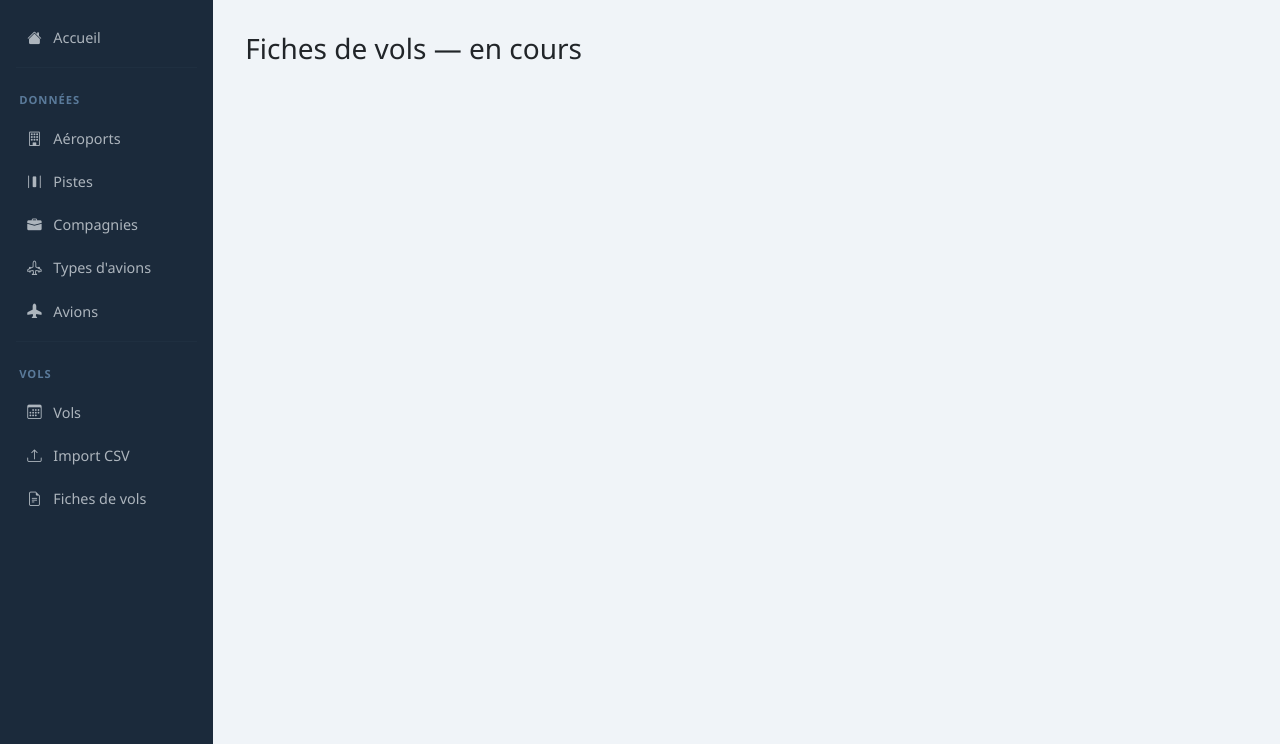
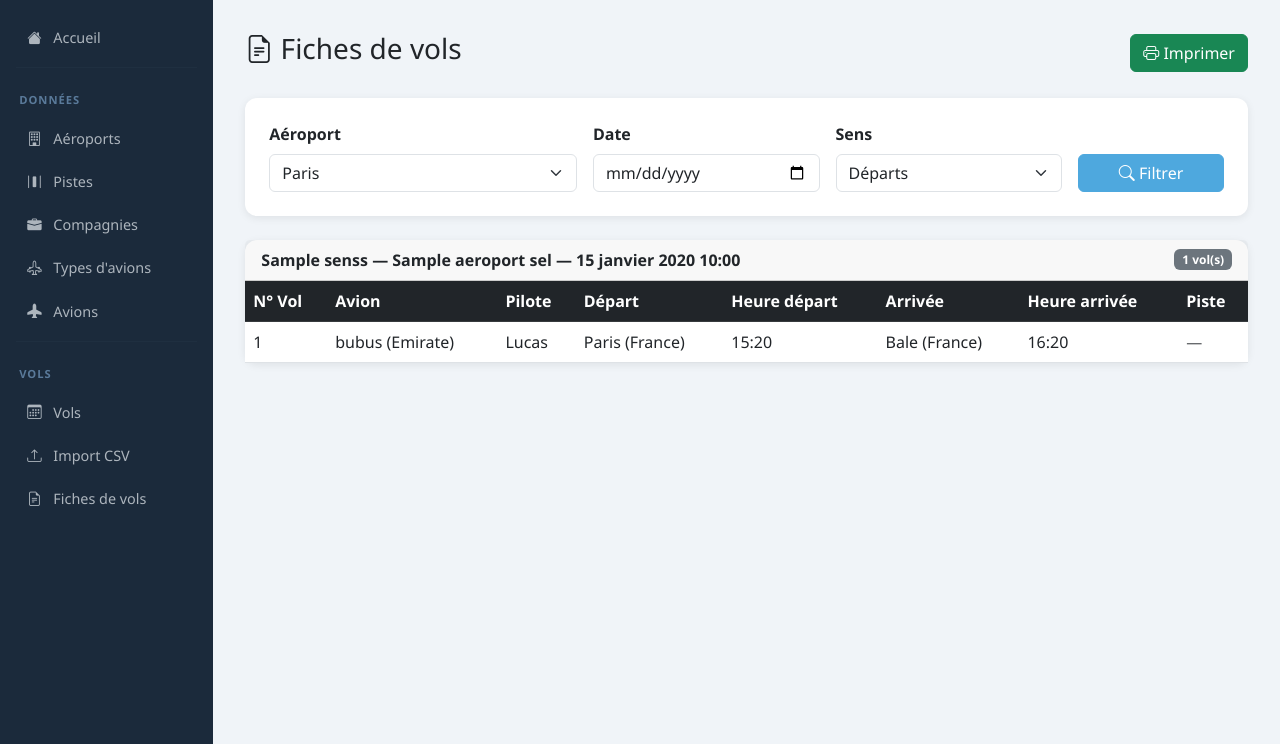
Before and after one commit to Patpat200/Gestion-Trafic-Aerien-Django, a Django app: template TraficAerien/templates/TraficAerien/fiche_vols.html in a window 1280 px wide. Shown: the part 56-800 px from the top of the page. Run offline with Django 5.2, Linux system fonts and the light colour scheme; data comes from the database, SQL or seed files in the repository; the template is opened without the code that fills it: values that come from a table or form of the project are taken from there, most other values are stand-ins (such as "Sample title", 1, 10 or a date in 2020).

Commit message:
html corrigé

```diff
--- a/TraficAerien/templates/TraficAerien/fiche_vols.html
+++ b/TraficAerien/templates/TraficAerien/fiche_vols.html
@@ -1,3 +1,78 @@
 {% extends 'TraficAerien/base.html' %}
-{% block title %}Fiches vols{% endblock %}
-{% block content %}<h3>Fiches de vols — en cours</h3>{% endblock %}
+{% block title %}Fiches de vols{% endblock %}
+{% block content %}
+<style>
+@media print {
+  .sidebar, .navbar, .btn, .no-print { display: none !important; }
+  .card { box-shadow: none !important; border: 1px solid #ccc !important; }
+}
+</style>
+<div class="d-flex justify-content-between align-items-center mb-4 no-print">
+  <h3><i class="bi bi-file-earmark-text"></i> Fiches de vols</h3>
+  {% if vols is not None %}
+  <button onclick="window.print()" class="btn btn-success">
+    <i class="bi bi-printer"></i> Imprimer
+  </button>
+  {% endif %}
+</div>
+<div class="card p-4 mb-4 no-print">
+  <form method="get" class="row g-3 align-items-end">
+    <div class="col-md-4">
+      <label class="form-label fw-bold">Aéroport</label>
+      <select name="aeroport_id" class="form-select" required>
+        <option value="">— Choisir —</option>
+        {% for a in aeroports %}
+        <option value="{{ a.pk }}" {% if aeroport_sel and aeroport_sel.pk == a.pk %}selected{% endif %}>{{ a.nom }}</option>
+        {% endfor %}
+      </select>
+    </div>
+    <div class="col-md-3">
+      <label class="form-label fw-bold">Date</label>
+      <input type="date" name="date" value="{{ date_sel }}" class="form-control" required>
+    </div>
+    <div class="col-md-3">
+      <label class="form-label fw-bold">Sens</label>
+      <select name="sens" class="form-select">
+        <option value="depart" {% if sens == 'depart' %}selected{% endif %}>Départs</option>
+        <option value="arrivee" {% if sens == 'arrivee' %}selected{% endif %}>Arrivées</option>
+      </select>
+    </div>
+    <div class="col-md-2">
+      <button type="submit" class="btn btn-primary w-100">
+        <i class="bi bi-search"></i> Filtrer
+      </button>
+    </div>
+  </form>
+</div>
+{% if vols is not None %}
+<div class="card">
+  <div class="card-header d-flex justify-content-between align-items-center">
+    <strong>{{ sens|capfirst }}s — {{ aeroport_sel.nom }} — {{ date_sel }}</strong>
+    <span class="badge bg-secondary">{{ vols|length }} vol(s)</span>
+  </div>
+  <table class="table table-hover mb-0">
+    <thead class="table-dark">
+      <tr>
+        <th>N° Vol</th><th>Avion</th><th>Pilote</th>
+        <th>Départ</th><th>Heure départ</th>
+        <th>Arrivée</th><th>Heure arrivée</th><th>Piste</th>
+      </tr>
+    </thead>
+    <tbody>
+      {% for v in vols %}
+      <tr>
+        <td>{{ v.id }}</td><td>{{ v.avion }}</td><td>{{ v.pilote }}</td>
+        <td>{{ v.aeroport_depart }}</td>
+        <td>{{ v.date_heure_depart|date:"H:i" }}</td>
+        <td>{{ v.aeroport_arrivee }}</td>
+        <td>{{ v.date_heure_arrivee|date:"H:i" }}</td>
+        <td>{% if v.piste_arrivee %}{{ v.piste_arrivee.numero }}{% else %}<span class="text-muted">—</span>{% endif %}</td>
+      </tr>
+      {% empty %}
+      <tr><td colspan="8" class="text-center text-muted">Aucun vol pour ces critères</td></tr>
+      {% endfor %}
+    </tbody>
+  </table>
+</div>
+{% endif %}
+{% endblock %}
```
Also changed, not shown: TraficAerien/templates/TraficAerien/import_vols.html (+46 -1 lines).
